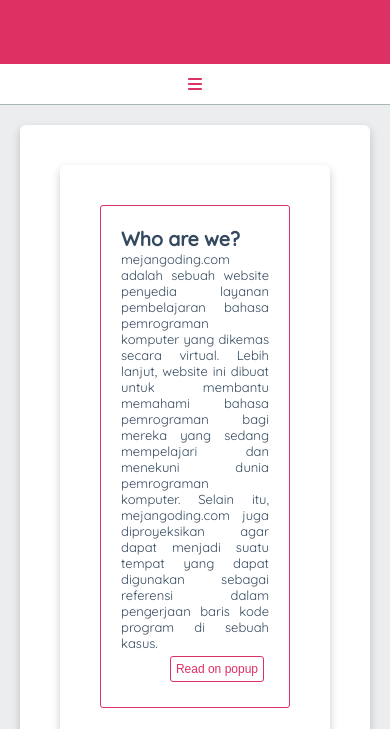
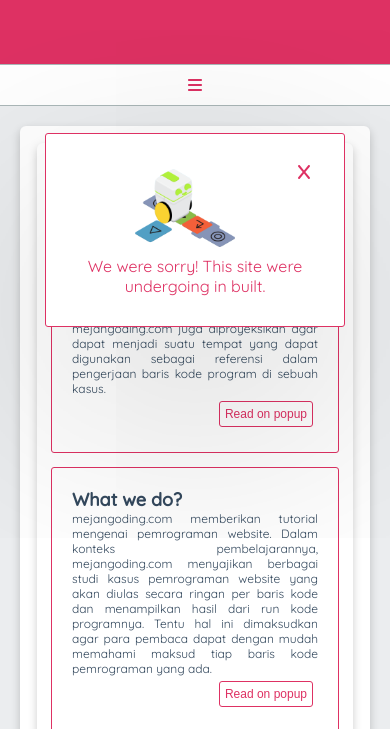
Before and after one commit to Destantomy/Native-landing-page-mejangoding.com, a plain HTML site: page index.html in a window 390 px wide. Shown: the part 115-844 px from the top of the page. Drawn offline with Linux system fonts and the light colour scheme.

Commit message:
first commit

```diff
--- a/assets/index.js
+++ b/assets/index.js
@@ -12,6 +12,8 @@
 let cross = document.querySelector('.cross');
 let a = document.querySelector('.a');
 let sider = document.querySelector('.aside');
+let btn4 = document.querySelector('#c');
+let alerts = document.querySelector('.alert');
 
 //show pop-up & close pop-up
 function popUp() {
@@ -42,6 +44,16 @@
 function closeSide() {
     sider.classList.remove('active');
 }
+window.addEventListener('load', function(){
+    setTimeout(
+        function openAlert(event) {
+            document.querySelector('.alert').style.display = "inline";
+        },3000
+    )
+});
+function closeAlert() {
+    alerts.classList.add('active');
+}
 // set-text popup
 btn1.addEventListener('click', function (event) {
     popcontent.innerText = txt1
--- a/assets/style.css
+++ b/assets/style.css
@@ -24,6 +24,7 @@
     position: sticky;
     border-bottom: 1px solid #aab7b8;
     padding: 10px;
+    border-top: 1px solid #aab7b8;
 }
 .burger{
     display: none;
@@ -84,6 +85,35 @@
 footer.active {
     pointer-events: none;
     user-select: none;
+}
+.alert {
+    display: none;
+    position: fixed;
+    text-align: center;
+    width: 300px;
+    padding: 30px;
+    color: #de3163;
+    border: 1px solid #de3163;
+    box-shadow: 0 80px 800px 0 rgba(0, 0, 0, 0.2);
+    border-radius: 3px;
+    background-color: white;
+    transition: all ease-in-out 0.5s;
+}
+.alert.active {
+    top: -800%;
+}
+.robot {
+    width: 110px;
+    padding: 5px;
+    margin: 0 auto;
+}
+#c {
+    display: inline;
+    color:#DE3163;
+    transition: all ease 0.3;
+    margin: 0 auto;
+    cursor: pointer;
+    float: right;
 }
 .popup {
     position: fixed;
@@ -210,6 +240,7 @@
     position: sticky;
     border-bottom: 1px solid #aab7b8;
     padding: 10px;
+    border-top: 1px solid #aab7b8;
 }
 .burger{
     display: inline;
@@ -274,7 +305,7 @@
     background-color: white;
     border-radius: 6px;
     margin: 20px;
-    padding: 20px;
+    padding: 7px;
     /* popup */
     justify-content: center;
     /* end-popup */
@@ -286,8 +317,8 @@
     box-shadow: 0 4px 10px 0 rgba(0, 0, 0, 0.2);
     background-color: white;
     border-radius: 6px;
-    margin: 20px;
-    padding: 20px;
+    margin: 10px;
+    padding: 7px;
 }
 /* blur */
 header.active {
@@ -330,12 +361,12 @@
     font-size: 12px;
 }
 article {
-    margin: 20px;
+    margin: 7px;
     padding: 20px;
     border: 1px solid #de3163;
     border-radius: 3px;
     color: #34495e;
-    font-size: 8px;
+    font-size: 12px;
 }
 article p {
     text-align: justify;
@@ -371,6 +402,8 @@
     padding: 40px;
     height: 380px;
     color: #34495e;
+    border: 1px solid #de3163;
+    border-radius: 5px;
 }
 .close-side {
     display: inline;
@@ -434,7 +467,7 @@
     }
 }
 /* andorid */
-@media screen and (max-width: 900px) {
+@media (min-width: 399px) and (max-width: 900px) {
     /* header-start-section */
 header {
     display: inline;
@@ -451,6 +484,7 @@
     position: sticky;
     border-bottom: 1px solid #aab7b8;
     padding: 10px;
+    border-top: 1px solid #aab7b8;
 }
 .burger{
     display: inline;
@@ -515,7 +549,7 @@
     background-color: white;
     border-radius: 6px;
     margin: 20px;
-    padding: 20px;
+    padding: 7px;
     /* popup */
     justify-content: center;
     /* end-popup */
@@ -527,8 +561,8 @@
     box-shadow: 0 4px 10px 0 rgba(0, 0, 0, 0.2);
     background-color: white;
     border-radius: 6px;
-    margin: 20px;
-    padding: 20px;
+    margin: 10px;
+    padding: 7px;
 }
 /* blur */
 header.active {
@@ -554,6 +588,7 @@
     top: -500%;
     background-color: white;
     transition: all ease-in-out 0.5s;
+    font-size: 12px;
 }
 .popup.active {
     position: fixed;
@@ -569,12 +604,12 @@
     pointer-events: visible;
 }
 article {
-    margin: 20px;
+    margin: 7px;
     padding: 20px;
     border: 1px solid #de3163;
     border-radius: 3px;
     color: #34495e;
-    font-size: 13px;
+    font-size: 12px;
 }
 article p {
     text-align: justify;
@@ -590,6 +625,7 @@
     border-radius: 3px;
     border: #de3163 1px solid;
     transition: all 0.1s ease-in-out;
+    font-size: 12px;
 }
 .btn:hover{
     background-color: #de3163;
@@ -609,6 +645,8 @@
     padding: 40px;
     height: 380px;
     color: #34495e;
+    border: 1px solid #de3163;
+    border-radius: 5px;
 }
 .close-side {
     display: inline;
--- a/index.html
+++ b/index.html
@@ -16,10 +16,10 @@
         </div>
         <nav>
             <ul class="a">
-                <li><a href="#header">Header</a></li>
-                <li><a href="#content">Content</a></li>
-                <li><a href="#aside" onclick="aside()">Aside</a></li>
-                <li><a href="#footer">Footer</a></li>
+                <li><a href="#header">Top</a></li>
+                <li><a href="#content">Contents</a></li>
+                <li><a href="#aside" onclick="aside()">Author</a></li>
+                <li><a href="#footer">Bottom</a></li>
             </ul>
             <ul>
                 <li class="burger"><i class="fa-solid fa-bars" onclick="drop()"></i></li>
@@ -28,6 +28,13 @@
         </nav>
     </header>
     <main>
+        <!-- one time message! -->
+        <div class="alert">
+            <i class="fa-solid fa-x" id="c" onclick="closeAlert()"></i>
+            <img src="assets/img/robot.png" alt="line-follower-robot" class="robot">
+            <blockquote>We were sorry! This site were undergoing in built.</blockquote>
+        </div>
+        <!-- end one time message! -->
         <!-- popup -->
         <div class="popup">
             <div class="pop-content"></div>
```
Also changed, not shown: assets/img/robot.png (added).
